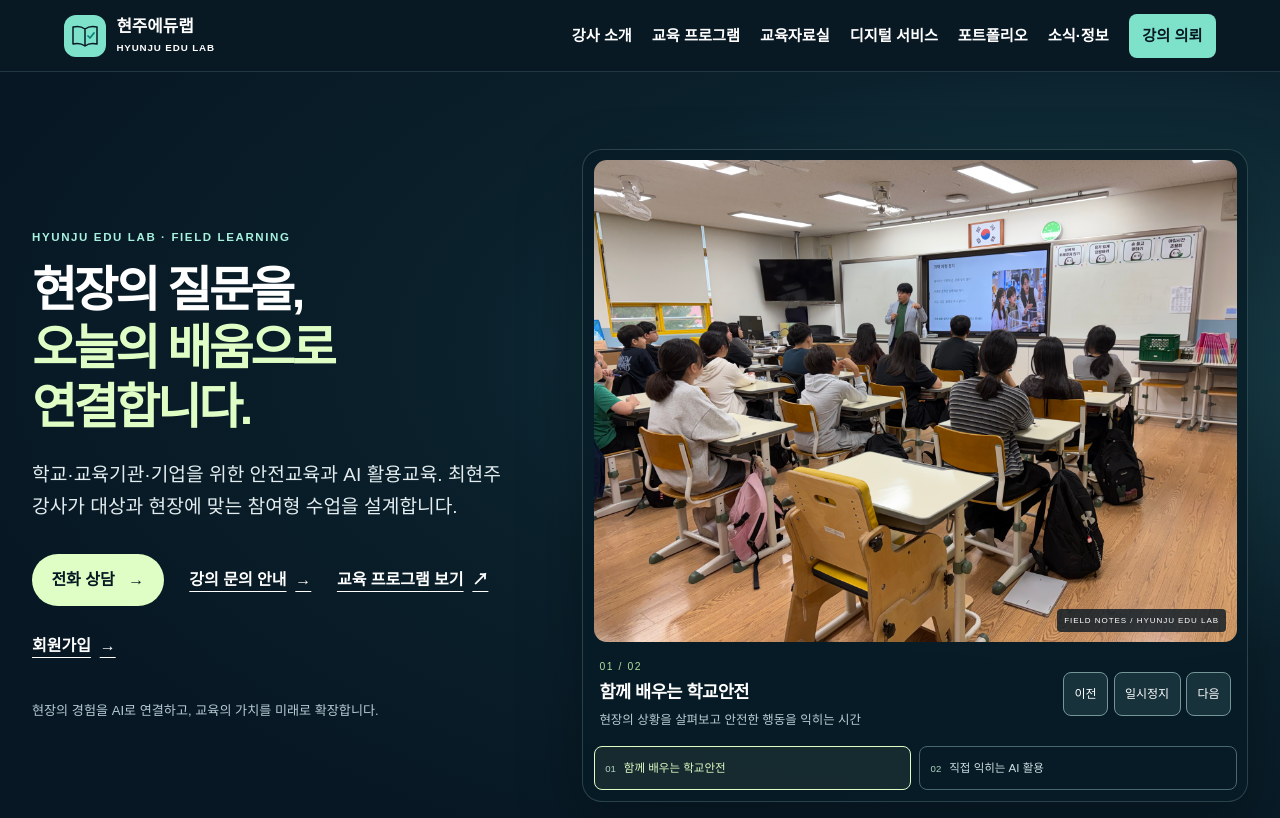
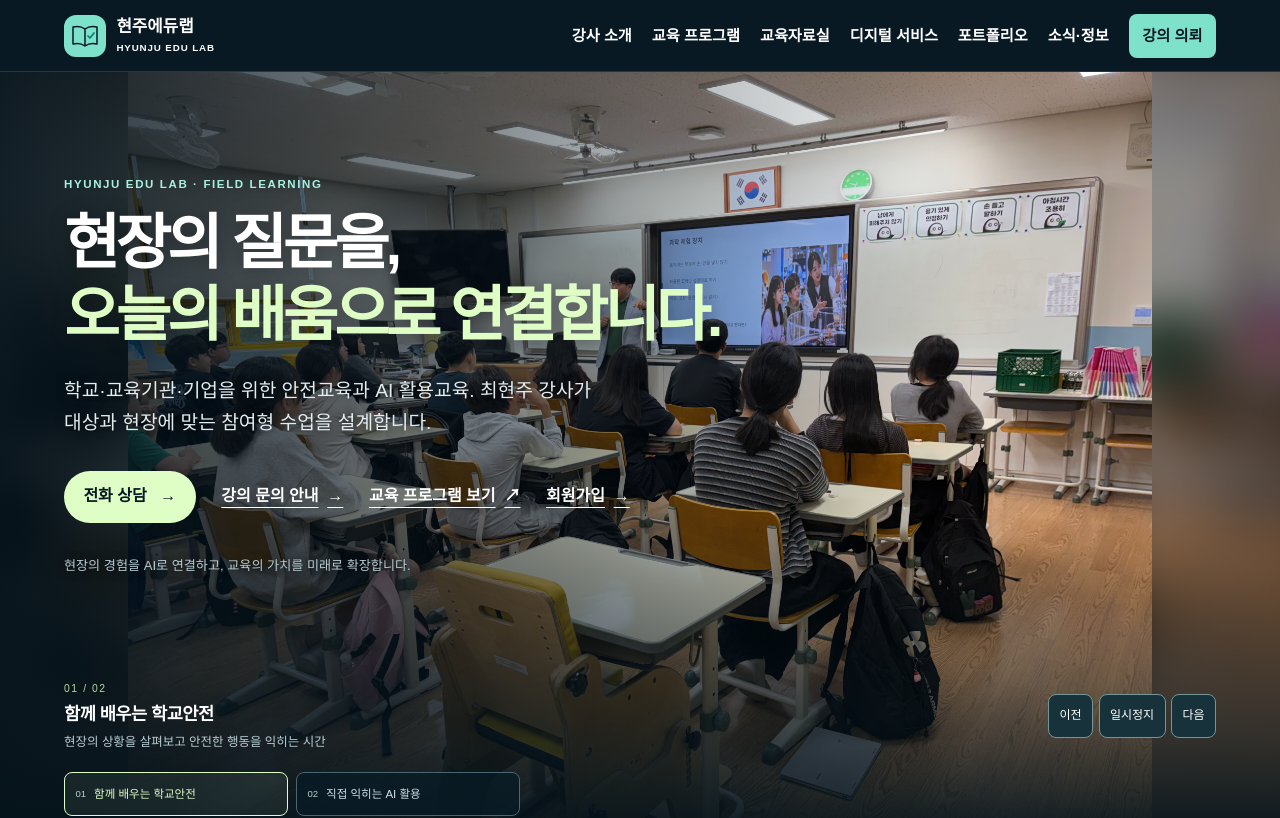
Before and after one commit to c7609chj8-dot/hyunju-edulab, a Next.js app: page / in a window 1280 px wide. Shown: the top 818 px of the page. Built offline with nearby package versions, Linux system fonts and the light colour scheme.

Commit message:
Expand hero photos across full width and remove split card layout

```diff
--- a/app/globals.css
+++ b/app/globals.css
@@ -186,8 +186,8 @@ body { color: #142230; background: #f7f8f4; }
 .home-page { overflow: clip; background: #f7f8f4; }
 .home-page .home-kicker { margin: 0 0 1rem; color: #0b978b; font-size: .72rem; font-weight: 800; letter-spacing: .14em; line-height: 1.3; }
 .home-hero { position: relative; overflow: hidden; color: white; background: radial-gradient(ellipse at 85% 35%, #1a414b 0%, #0a202b 42%, #071824 75%); isolation: isolate; }
-.home-hero-layout { display: grid; align-items: center; gap: 2.5rem; padding-block: clamp(2.5rem, 6vw, 5rem); }
-.home-hero-content { min-width: 0; }
+.home-hero-layout { position: relative; display: flex; flex-direction: column; width: 100%; gap: 0; padding: 0; }
+.home-hero-content { position: relative; z-index: 2; min-width: 0; width: min(72rem, calc(100% - 3rem)); margin-inline: auto; padding-block: 2.5rem; }
 .home-hero .home-kicker { color: #a7f1df; }
 .home-hero h1 { max-width: 34rem; font-size: clamp(2.15rem, 3.8vw, 3.7rem); font-weight: 850; line-height: 1.2; letter-spacing: -.065em; text-wrap: balance; }
 .home-hero h1 span { display: block; color: #dffec6; }
@@ -197,13 +197,14 @@ body { color: #142230; background: #f7f8f4; }
 .home-primary-button:hover { background: white; transform: translateY(-2px); }
 .home-text-link, .home-dark-link { display: inline-flex; align-items: center; gap: .55rem; min-height: 44px; color: white; font-weight: 750; text-decoration: underline; text-underline-offset: .35em; }
 .home-hero-caption { max-width: 31rem; margin-top: 2rem; color: #b6cbd2; font-size: .82rem; line-height: 1.6; }
-.hero-gallery { min-width: 0; padding: .65rem; border: 1px solid #b4dedb33; border-radius: 1.25rem; background: #071b25c9; box-shadow: 0 1.5rem 4rem #0004; }
-.hero-gallery-stage { position: relative; aspect-ratio: 4 / 3; overflow: hidden; border-radius: .8rem; background: radial-gradient(ellipse at center, #35555e, #091923); }
+.hero-gallery { order: -1; width: 100%; min-width: 0; padding: 0; background: #071b25; }
+.hero-gallery-stage { position: relative; aspect-ratio: 4 / 3; overflow: hidden; background: #091923; }
 .hero-gallery-slide { position: absolute; inset: 0; opacity: 0; transition: opacity 1.1s ease-in-out; }
 .hero-gallery-slide[data-active="true"] { opacity: 1; }
+.hero-gallery-ambient { object-fit: cover; filter: blur(24px) brightness(.7); transform: scale(1.08); }
 .hero-gallery-photo { object-fit: contain; }
 .hero-gallery-label { position: absolute; inset: auto .65rem .65rem auto; padding: .3rem .45rem; border-radius: .25rem; background: #071824c9; color: white; font-size: .5rem; letter-spacing: .12em; }
-.hero-gallery-footer { display: flex; flex-wrap: wrap; align-items: center; justify-content: space-between; gap: 1rem; padding: 1rem .35rem; }
+.hero-gallery-footer { position: relative; z-index: 3; display: flex; flex-wrap: wrap; align-items: center; justify-content: space-between; gap: 1rem; padding: 1rem 1.5rem; }
 .hero-gallery-caption { flex: 1 1 14rem; }
 .hero-gallery-number { color: #b3dd9c; font-size: .65rem; letter-spacing: .15em; }
 .home-hero .hero-gallery-caption h2 { margin: .3rem 0; color: white; font-size: 1.1rem; letter-spacing: -.03em; line-height: 1.4; }
@@ -212,13 +213,26 @@ body { color: #142230; background: #f7f8f4; }
 .hero-gallery-controls button { min-width: 44px; min-height: 44px; padding-inline: .65rem; border: 1px solid #749697; border-radius: .5rem; background: #17323b; color: white; font-size: .75rem; cursor: pointer; }
 .hero-gallery-controls button:hover { background: #2b4b54; }
 .hero-gallery-controls button:disabled { opacity: .7; cursor: default; }
-.hero-gallery-tabs { display: grid; grid-template-columns: repeat(2, minmax(0, 1fr)); gap: .5rem; }
+.hero-gallery-tabs { position: relative; z-index: 3; display: grid; grid-template-columns: repeat(2, minmax(0, 1fr)); gap: .5rem; padding: 0 1.5rem 1.25rem; }
 .hero-gallery-tabs button { display: flex; align-items: center; gap: .5rem; min-height: 44px; padding: .65rem; border: 1px solid #496771; border-radius: .5rem; color: #cddfe4; font-size: .72rem; text-align: start; cursor: pointer; }
 .hero-gallery-tabs button span { color: #b4d4c4; font-size: .6rem; }
 .hero-gallery-tabs button[aria-pressed="true"] { border-color: #dffec6; background: #dffec612; color: #dffec6; }
 .home-hero :focus-visible { outline-color: #dffec6; }
 @media (min-width: 60rem) {
-  .home-hero-layout { width: min(88rem, calc(100% - 4rem)); grid-template-columns: minmax(0, .9fr) minmax(0, 1.2fr); gap: clamp(2rem, 4vw, 4rem); }
+  .home-hero-layout { display: block; width: 100%; min-height: max(48rem, calc(100svh - 5rem)); }
+  .home-hero-content { display: flex; flex-direction: column; justify-content: center; min-height: inherit; padding-block: 5rem 15rem; pointer-events: none; }
+  .home-hero-content a { pointer-events: auto; }
+  .home-hero h1 { max-width: 47rem; font-size: clamp(3rem, 4.7vw, 5rem); text-shadow: 0 2px 20px #0005; }
+  .home-hero-copy { max-width: 36rem; text-shadow: 0 1px 10px #000a; }
+  .home-hero-caption { text-shadow: 0 1px 10px #000a; }
+  .hero-gallery { position: absolute; inset: 0; }
+  .hero-gallery-stage { position: absolute; inset: 0; aspect-ratio: auto; }
+  .hero-gallery-stage::after { content: ""; position: absolute; inset: 0; pointer-events: none; background: linear-gradient(90deg, #03121be0 0%, #03121b80 36%, #03121b00 76%), linear-gradient(0deg, #03121bf5, transparent 42%); }
+  .hero-gallery-label { display: none; }
+  .hero-gallery-footer { position: absolute; inset: auto 0 5.5rem; width: min(72rem, calc(100% - 6rem)); margin-inline: auto; padding: 0; }
+  .hero-gallery-caption { flex: 0 1 32rem; }
+  .hero-gallery-tabs { position: absolute; inset: auto 0 1.5rem; width: min(72rem, calc(100% - 6rem)); margin-inline: auto; padding: 0; grid-template-columns: repeat(2, minmax(0, 14rem)); }
+  .hero-gallery-tabs button { background: #071b25b3; }
 }
 @media (prefers-reduced-motion: reduce) {
   .hero-gallery-slide { transition: none; }
--- a/app/hero-gallery.tsx
+++ b/app/hero-gallery.tsx
@@ -64,7 +64,8 @@ export default function HeroGallery() {
       <div className="hero-gallery-stage">
         {photos.map((photo, index) => (
           <div className="hero-gallery-slide" data-active={active === index} aria-hidden={active !== index} key={photo.src}>
-            <Image className="hero-gallery-photo" src={photo.src} alt={photo.alt} fill sizes="(min-width: 960px) 60vw, 100vw" preload={index === 0} />
+            <Image className="hero-gallery-ambient" src={photo.src} alt="" aria-hidden="true" fill sizes="100vw" />
+            <Image className="hero-gallery-photo" src={photo.src} alt={photo.alt} fill sizes="100vw" preload={index === 0} />
           </div>
         ))}
         <span className="hero-gallery-label" aria-hidden="true">FIELD NOTES / HYUNJU EDU LAB</span>
```
Also changed, not shown: 1 other file (tests, documents, lock files or other folders).
